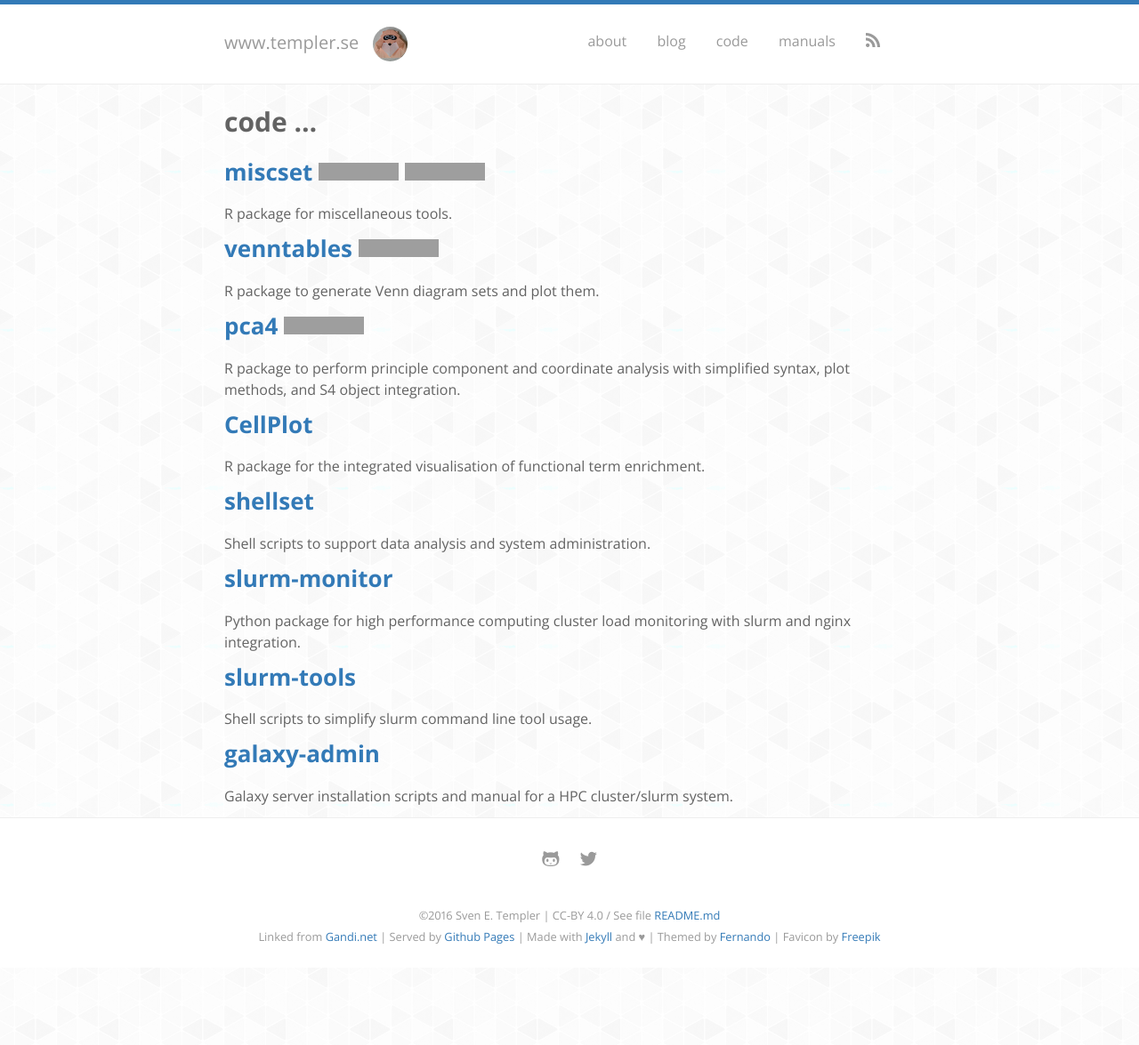
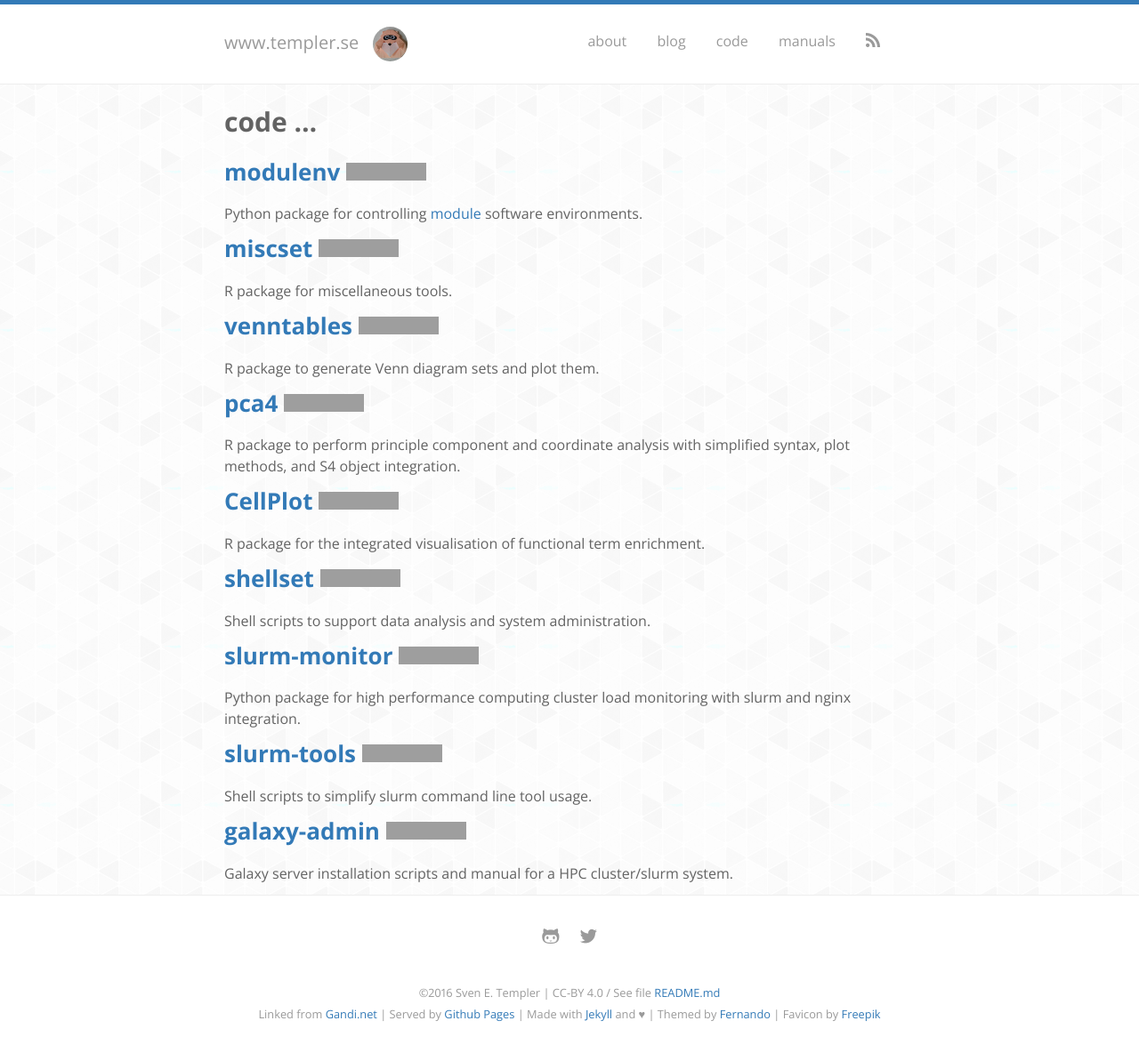
Before and after one commit to pmdbio/setempler.github.io, a Jekyll site: the page built from code/index.md, in a window 1280 px wide. Shown: the whole page at 89% size. Built offline with Jekyll 4.4.1, drawn with Linux system fonts in a browser that asks for light colours; nearby versions of some CDN libraries; some web fonts are replaced; before the commit the page ends 1088 px from its top, so only the background shows below that; some of the changed lines change nothing that is shown; grey boxes are pictures that could not be loaded.

Commit message:
code: svg adjusted

```diff
--- a/code/index.md
+++ b/code/index.md
@@ -4,43 +4,77 @@
 
 # code ...
 
-## [miscset][ms_gh]{:target="_blank"} [![https://travis-ci.org/setempler/miscset][ms_tp]][ms_tr] [![cran][ms_cp]][ms_cran]
+## [modulenv][me_gh]{:target="_blank"} [![github.com/setempler/modulenv/releases/latest][me_ghr_svg]][me_ghr]
+Python package for controlling [module][mod] software environments.
+
+## [miscset][ms_gh]{:target="_blank"} [![github.com/setempler/miscset/releases/latest][ms_ghr_svg]][ms_ghr]
 R package for miscellaneous tools.
 
-## [venntables][vt_gh]{:target="_blank"} [![https://travis-ci.org/setempler/venntables][vt_tp]][vt_tr]
+## [venntables][vt_gh]{:target="_blank"} [![github.com/setempler/venntables/releases/latest][vt_ghr_svg]][vt_ghr]
 R package to generate Venn diagram sets and plot them.
 
-## [pca4][pc_gh]{:target="_blank"} [![travis-ci.org/setempler/pca4][pc_tp]][pc_tr]
+## [pca4][pc_gh]{:target="_blank"} [![github.com/setempler/pca4][pc_ghr_svg]][pc_ghr]
 R package to perform principle component and coordinate analysis with simplified syntax, plot methods, and S4 object integration.
 
-## [CellPlot][cp_gh]{:target="_blank"}
+## [CellPlot][cp_gh]{:target="_blank"} [![github.com/dieterich-lab/CellPlot][cp_ghr_svg]][cp_ghr]
 R package for the integrated visualisation of functional term enrichment.
 
-## [shellset][sh_gh]{:target="_blank"}
+## [shellset][sh_gh]{:target="_blank"} [![github.com/setempler/pca4][sh_ghr_svg]][sh_ghr]
 Shell scripts to support data analysis and system administration.
 
-## [slurm-monitor][sm_gh]{:target="_blank"}
+## [slurm-monitor][sm_gh]{:target="_blank"} [![github.com/mpg-age-bioinformatics/slurm-monitor][sm_ghr_svg]][sm_ghr]
 Python package for high performance computing cluster load monitoring with slurm and nginx integration.
 
-## [slurm-tools][st_gh]{:target="_blank"}
+## [slurm-tools][st_gh]{:target="_blank"} [![github.com/mpg-age-bioinformatics/slurm-tools][st_ghr_svg]][st_ghr]
 Shell scripts to simplify slurm command line tool usage.
 
-## [galaxy-admin][ga_gh]{:target="_blank"}
+## [galaxy-admin][ga_gh]{:target="_blank"} [![github.com/mpg-age-bioinformatics/galaxy-admin][ga_ghr_svg]][ga_ghr]
 Galaxy server installation scripts and manual for a HPC cluster/slurm system.
 
+[mod]: http://modules.sourceforge.net
+
 [cp_gh]: https://github.com/dieterich-lab/CellPlot
+[cp_ghr]: https://github.com/dieterich-lab/CellPlot/releases/
+[cp_ghr_svg]: https://img.shields.io/github/release/dieterich-lab/CellPlot.svg
+
+[ga_gh]: https://github.com/mpg-age-bioinformatics/galaxy-admin
+[ga_ghr]: https://github.com/mpg-age-bioinformatics/galaxy-admin/releases/
+[ga_ghr_svg]: https://img.shields.io/github/release/mpg-age-bioinformatics/galaxy-admin.svg
+
+[me_gh]: https://github.com/setempler/modulenv
+[me_travis_svg]: https://travis-ci.org/setempler/modulenv.svg?branch=master
+[me_travis]: https://travis-ci.org/setempler/modulenv
+[me_ghr]: https://github.com/setempler/modulenv/releases/
+[me_ghr_svg]: https://img.shields.io/github/release/setempler/modulenv.svg
+
 [ms_gh]: https://github.com/setempler/miscset
 [ms_tp]: https://travis-ci.org/setempler/miscset.svg?branch=master
 [ms_tr]: https://travis-ci.org/setempler/miscset
 [ms_cp]: http://www.r-pkg.org/badges/version/miscset
 [ms_cran]: http://cran.r-project.org/package=miscset
+[ms_ghr]: https://github.com/setempler/miscset/releases/
+[ms_ghr_svg]: https://img.shields.io/github/release/setempler/miscset.svg
+
 [pc_gh]: https://github.com/setempler/pca4
 [pc_tp]: https://travis-ci.org/setempler/pca4.svg?branch=master
 [pc_tr]: https://travis-ci.org/setempler/pca4
+[pc_ghr]: https://github.com/setempler/pca4/releases/
+[pc_ghr_svg]: https://img.shields.io/github/release/setempler/pca4.svg
+
 [sh_gh]: https://github.com/setempler/shellset
+[sh_ghr]: https://github.com/setempler/shellset/releases/
+[sh_ghr_svg]: https://img.shields.io/github/release/setempler/shellset.svg
+
 [sm_gh]: https://github.com/mpg-age-bioinformatics/slurm-monitor
-[ga_gh]: https://github.com/mpg-age-bioinformatics/galaxy-admin
+[sm_ghr]: https://github.com/mpg-age-bioinformatics/slurm-monitor/releases/
+[sm_ghr_svg]: https://img.shields.io/github/release/mpg-age-bioinformatics/slurm-monitor.svg
+
 [st_gh]: https://github.com/mpg-age-bioinformatics/slurm-tools
+[st_ghr]: https://github.com/mpg-age-bioinformatics/slurm-tools/releases/
+[st_ghr_svg]: https://img.shields.io/github/release/mpg-age-bioinformatics/slurm-tools.svg
+
 [vt_gh]: https://github.com/setempler/venntables
 [vt_tp]: https://travis-ci.org/setempler/venntables.svg?branch=master
 [vt_tr]: https://travis-ci.org/setempler/venntables
+[vt_ghr]: https://github.com/setempler/venntables/releases/
+[vt_ghr_svg]: https://img.shields.io/github/release/setempler/venntables.svg
```
